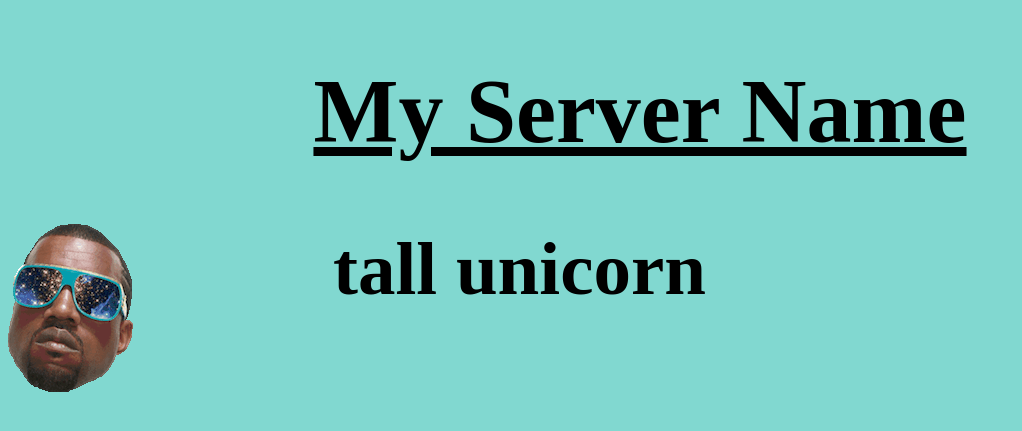
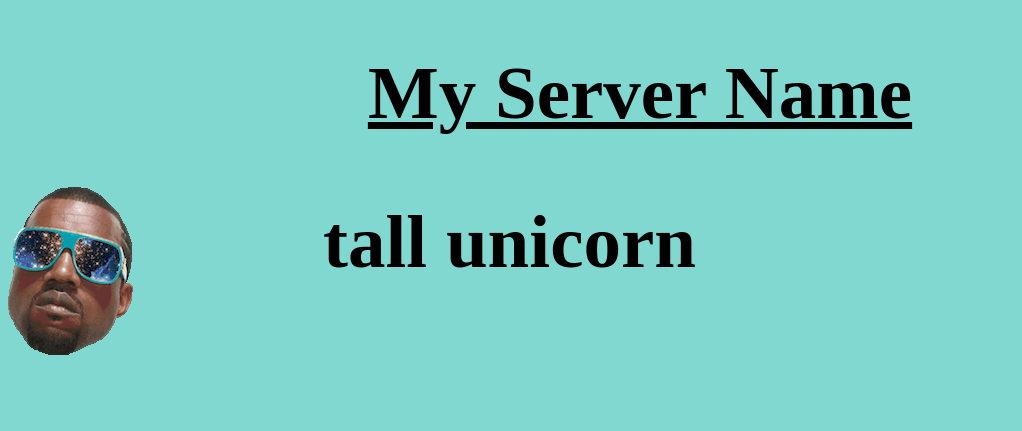
Before and after one commit to KMBrothern/codeup.dev, a PHP site: page /server-name-generator.php in a window 1280 px wide. Shown: the top 431 px of the page, without its empty margins (0-1022 px from the left). Run offline with PHP 8.4, Linux system fonts and the light colour scheme.

Commit message:
made a few styling changes to font size

```diff
--- a/public/css/serverNameCss.css
+++ b/public/css/serverNameCss.css
@@ -3,7 +3,7 @@ body{
 
 }
 h1{
-	font-size: 90px;
+	font-size: 75px;
 	text-decoration: underline;
 	text-align: center;
 	font-family: Copperplate;
@@ -11,7 +11,7 @@ h1{
 h2{
 	font-size:75px;
 	font-family: Copperplate;
-	text-indent: 200px;
+	text-indent: 190px;
 
 }
 .kanye{
```
